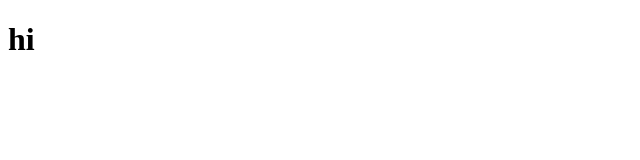
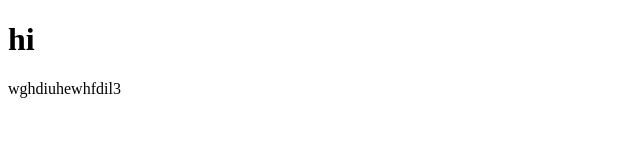
Before and after one commit to satz15/example, a plain HTML site: page index.html in a window 1280 px wide. Shown: the whole page, without its empty margins (0-640 px from the left). Drawn offline with Linux system fonts and the light colour scheme.

Commit message:
adding content

```diff
--- a/index.html
+++ b/index.html
@@ -8,5 +8,6 @@
 </head>
 <body>
     <h1>hi</h1>
+    <p>wghdiuhewhfdil3</p>
 </body>
 </html>
```
